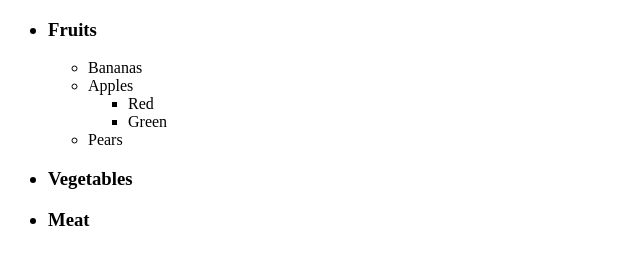
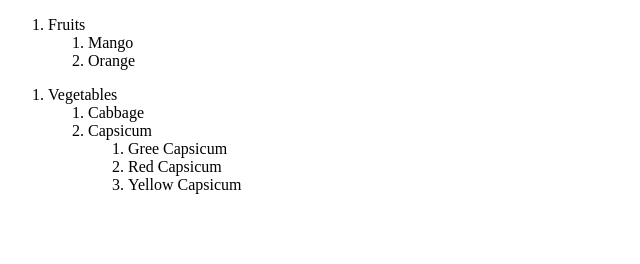
Before and after one commit to rayyan-hash/Assignments, a plain HTML site: page index.html in a window 1280 px wide. Shown: the whole page, without its empty margins (0-640 px from the left). Drawn offline with Linux system fonts and the light colour scheme.

Commit message:
Assignment 2(2)

```diff
--- a/index.html
+++ b/index.html
@@ -3,35 +3,27 @@
 <head>
     <meta charset="UTF-8">
     <meta name="viewport" content="width=device-width, initial-scale=1.0">
-    <title>Nested List-Fruits</title>
+    <title>Nested Lists</title>
 </head>
 <body>
-    <ul>
-        <h3>
-            <li>Fruits</li>
-        </h3>
-        <ul>
-            <li>Bananas</li>
-            <li>Apples</li>
-            <ul>
-                <li>Red</li>
-                <li>Green</li>
-            </ul>
-        </ul>
-            <ul>
-                <li>Pears</li>
-        </ul>
-    </ul>
-        <h3>
-            <ul>
-                <li>Vegetables</li>
-            </ul>
-        </h3>
-        <h3>
-            <ul>
-                <li>Meat</li>
-            </ul>
-        </h3>
-
+    <ol>
+        <li>Fruits</li>
+        <ol>
+            <li>Mango</li>
+            <li>Orange</li>
+        </ol>
+    </ol>
+    <ol>
+        <li>Vegetables</li>
+        <ol>
+            <li>Cabbage</li>
+            <li>Capsicum</li>
+            <ol>
+                <li>Gree Capsicum</li>
+                <li>Red Capsicum</li>
+                <li>Yellow Capsicum</li>
+            </ol>
+        </ol>
+    </ol>
 </body>
 </html>
```
